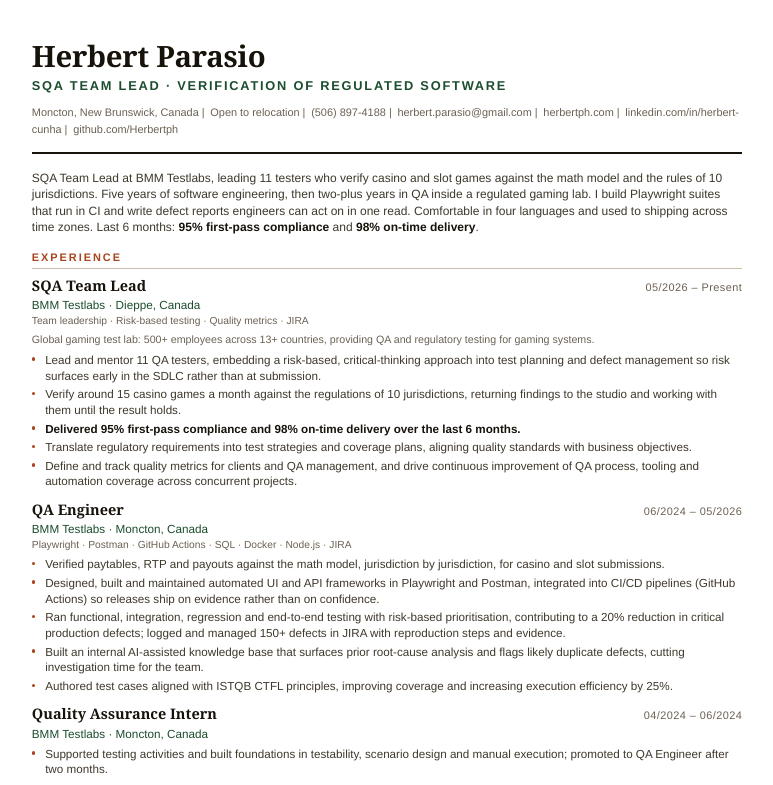
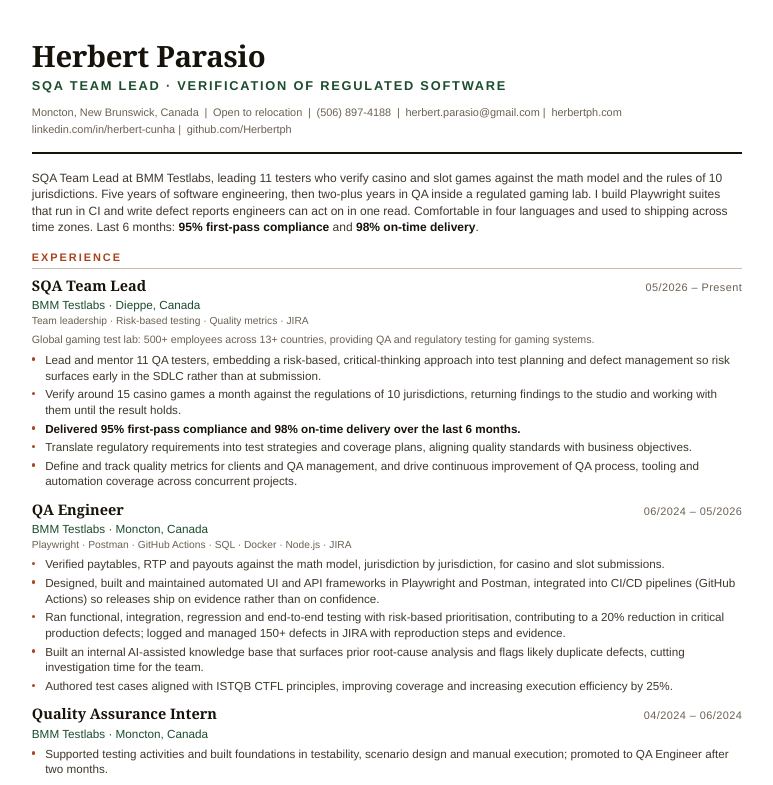
Before and after one commit to Herbertph/herbertph.com, a website: page resume/resume.html in a window 1280 px wide. Shown: the top 785 px of the page, without its empty margins (21-794 px from the left). Drawn offline with Linux system fonts and the light colour scheme.

Commit message:
fix: keep the LinkedIn URL unbroken in the resume header

```diff
--- a/resume/resume.html
+++ b/resume/resume.html
@@ -29,7 +29,7 @@
   }
   .contact{margin-top:7pt;font-size:8.2pt;color:var(--faint);line-height:1.6}
   .contact span{margin-right:2pt}
-  .contact a{color:var(--faint)}
+  .contact a{color:var(--faint);white-space:nowrap}
   .rule{height:2px;background:var(--ink);margin:10pt 0 12pt}
   .rule-thin{height:1px;background:var(--line);margin:10pt 0 12pt}
 
@@ -80,9 +80,11 @@
     <h1>Herbert Parasio</h1>
     <div class="role">SQA Team Lead · Verification of Regulated Software</div>
     <div class="contact">
-      Moncton, New Brunswick, Canada <span>|</span> Open to relocation <span>|</span> (506) 897-4188 <span>|</span>
+      <span>Moncton, New Brunswick, Canada</span> <span>|</span> <span>Open to relocation</span> <span>|</span>
+      <span>(506) 897-4188</span> <span>|</span>
       <a href="mailto:herbert.parasio@gmail.com">herbert.parasio@gmail.com</a> <span>|</span>
-      <a href="https://herbertph.com">herbertph.com</a> <span>|</span>
+      <a href="https://herbertph.com">herbertph.com</a>
+      <br>
       <a href="https://linkedin.com/in/herbert-cunha">linkedin.com/in/herbert-cunha</a> <span>|</span>
       <a href="https://github.com/Herbertph">github.com/Herbertph</a>
     </div>
```
Also changed, not shown: 1 other file.
